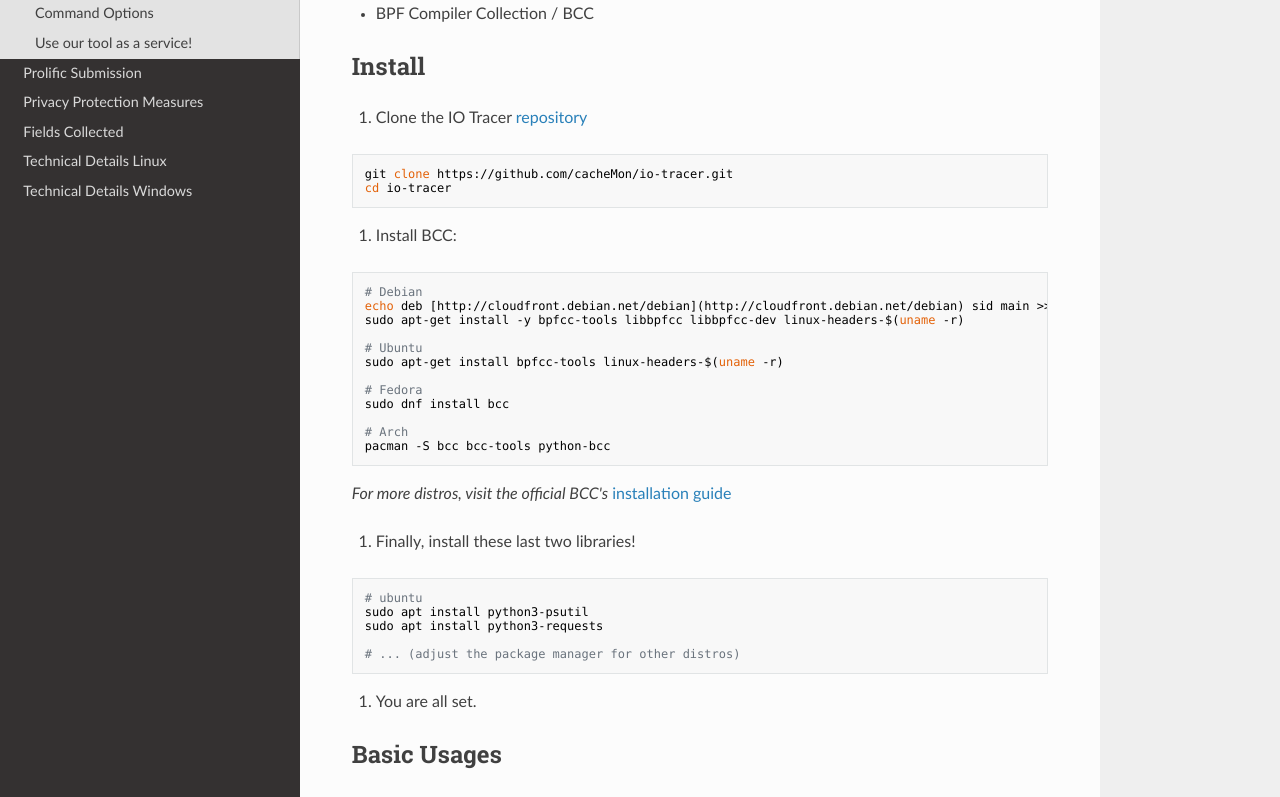
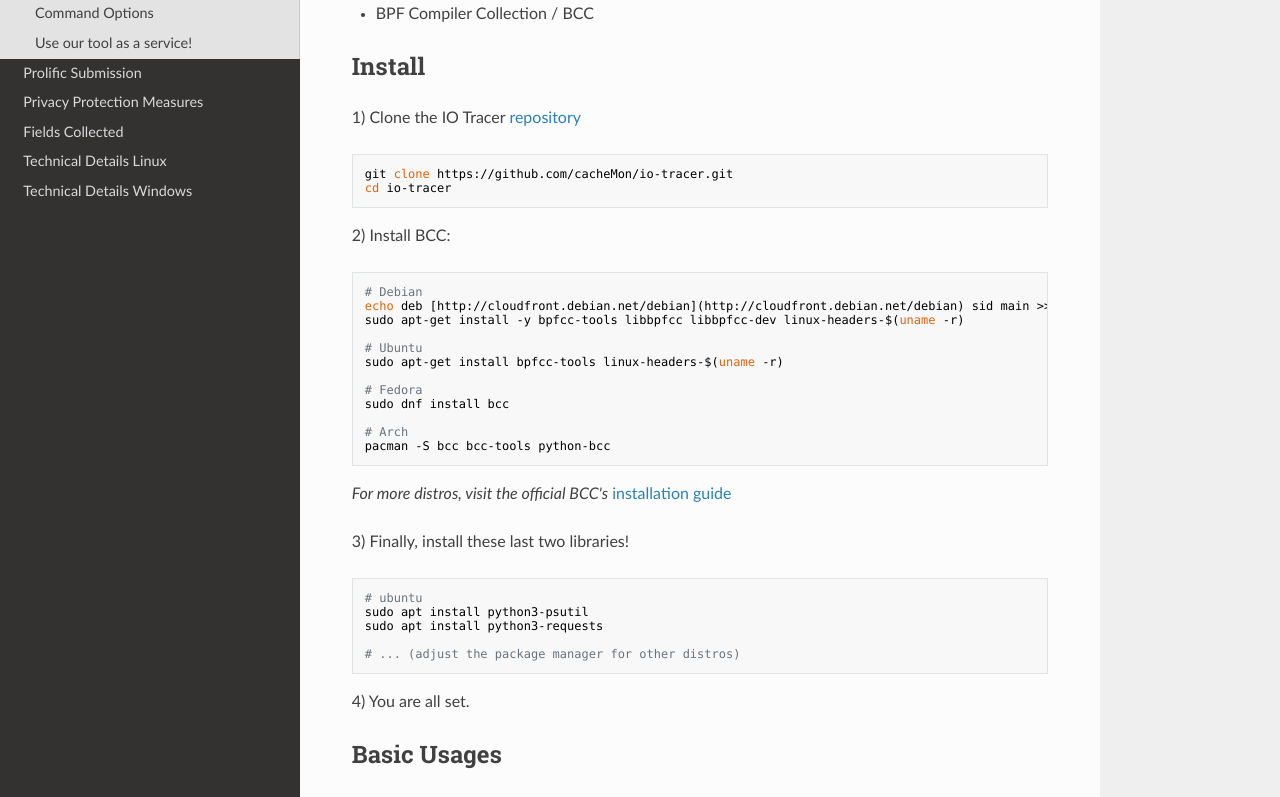
Before and after one commit to cacheMon/iotracerdocs, an MkDocs documentation site: the page built from docs/startlinux.md, in a window 1280 px wide and 1400 px high. Shown: the part 286-1083 px from the top of the window. Built offline with MkDocs 1.6.1, drawn with Linux system fonts in a browser that asks for light colours; nearby versions of some CDN libraries.

Commit message:
numbering fix

````diff
--- a/docs/startlinux.md
+++ b/docs/startlinux.md
@@ -9,14 +9,14 @@
 
 ## Install
 
-1. Clone the IO Tracer [repository](https://github.com/cacheMon/io-tracer)
+1) Clone the IO Tracer [repository](https://github.com/cacheMon/io-tracer)
 
 ```bash
 git clone https://github.com/cacheMon/io-tracer.git
 cd io-tracer
 ```
 
-2. Install BCC:
+2) Install BCC:
 
 ```bash
 # Debian
@@ -35,7 +35,7 @@ pacman -S bcc bcc-tools python-bcc
 
 _For more distros, visit the official BCC's_ [installation guide](https://github.com/iovisor/bcc/blob/master/INSTALL.md)
 
-3. Finally, install these last two libraries!
+3) Finally, install these last two libraries!
 
 ```bash
 # ubuntu
@@ -45,7 +45,7 @@ sudo apt install python3-requests
 # ... (adjust the package manager for other distros)
 ```
 
-4. You are all set.
+4) You are all set.
 
 ## Basic Usages
 
````
